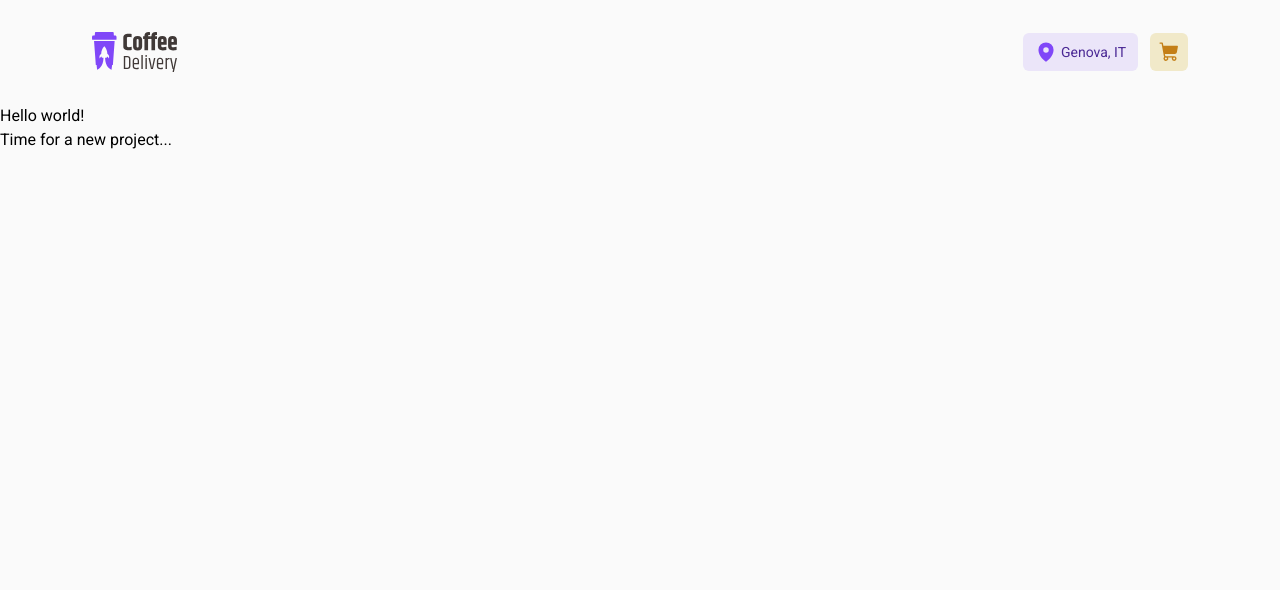
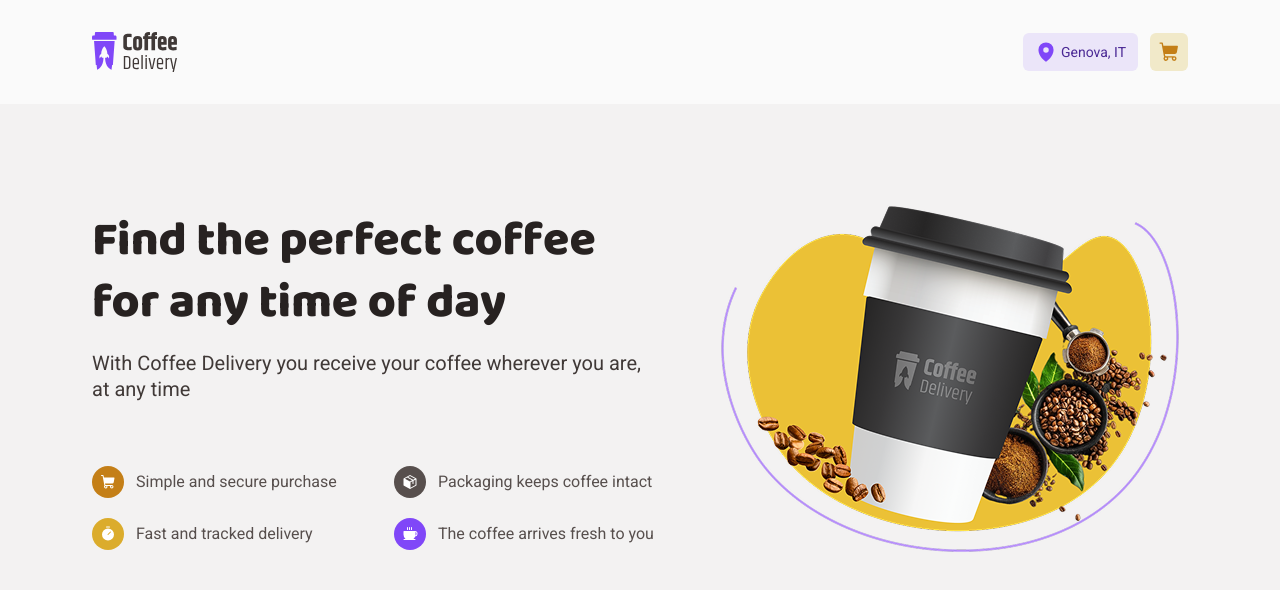
Before and after one commit to jotadagostin/coffeeDelivery, a Next.js app in the folder coffee-delivery/: page / in a window 1280 px wide. Shown: the top 590 px of the page. Built offline with nearby package versions, Linux system fonts and the light colour scheme.

Commit message:
setting heroSection
HeroSection.tsx

tailwind and style ok

```diff
--- a/coffee-delivery/src/app/page.tsx
+++ b/coffee-delivery/src/app/page.tsx
@@ -1,8 +1,9 @@
-export default function Home() {
+import { HeroSection } from "@/components/home/HeroSection";
+
+export default function HomePage() {
   return (
-    <div>
-      <h1>Hello world!</h1>
-      <p>Time for a new project...</p>
-    </div>
+    <main>
+      <HeroSection />
+    </main>
   );
 }
--- a/coffee-delivery/src/components/home/HeroSection.tsx
+++ b/coffee-delivery/src/components/home/HeroSection.tsx
@@ -0,0 +1,80 @@
+"use client";
+
+import {
+  CoffeeIcon,
+  PackageIcon,
+  ShoppingCartIcon,
+  TimerIcon,
+} from "@phosphor-icons/react";
+import Image from "next/image";
+
+export function HeroSection() {
+  return (
+    <section className="bg-base-card">
+      <div className="max-w-[1160px] mx-auto px-8 py-24 flex items-center justify-between gap-14">
+        {/* Left content */}
+        <div className="flex flex-col gap-16 flex-1">
+          <div className="flex flex-col gap-4">
+            <h1 className="font-baloo text-title-xl font-extrabold text-base-title leading-[130%]">
+              Find the perfect coffee for any time of day
+            </h1>
+            <p className="text-text-l text-base-subtitle">
+              With Coffee Delivery you receive your coffee wherever you are, at
+              any time
+            </p>
+          </div>
+
+          {/* Features grid */}
+          <div className="grid grid-cols-2 gap-x-10 gap-y-5">
+            <div className="flex items-center gap-3">
+              <span className="bg-yellow-dark p-2 rounded-full text-white">
+                <ShoppingCartIcon size={16} weight="fill" />
+              </span>
+              <span className="text-text-m text-base-text">
+                Simple and secure purchase
+              </span>
+            </div>
+
+            <div className="flex items-center gap-3">
+              <span className="bg-base-text p-2 rounded-full text-white">
+                <PackageIcon size={16} weight="fill" />
+              </span>
+              <span className="text-text-m text-base-text">
+                Packaging keeps coffee intact
+              </span>
+            </div>
+
+            <div className="flex items-center gap-3">
+              <span className="bg-yellow p-2 rounded-full text-white">
+                <TimerIcon size={16} weight="fill" />
+              </span>
+              <span className="text-text-m text-base-text">
+                Fast and tracked delivery
+              </span>
+            </div>
+
+            <div className="flex items-center gap-3">
+              <span className="bg-purple p-2 rounded-full text-white">
+                <CoffeeIcon size={16} weight="fill" />
+              </span>
+              <span className="text-text-m text-base-text">
+                The coffee arrives fresh to you
+              </span>
+            </div>
+          </div>
+        </div>
+
+        {/* Right — hero image */}
+        <div className="shrink-0">
+          <Image
+            src="/hero-coffee.png"
+            alt="Coffee cup"
+            width={476}
+            height={360}
+            priority
+          />
+        </div>
+      </div>
+    </section>
+  );
+}
```
Also changed, not shown: coffee-delivery/public/hero-coffee.png (added).
